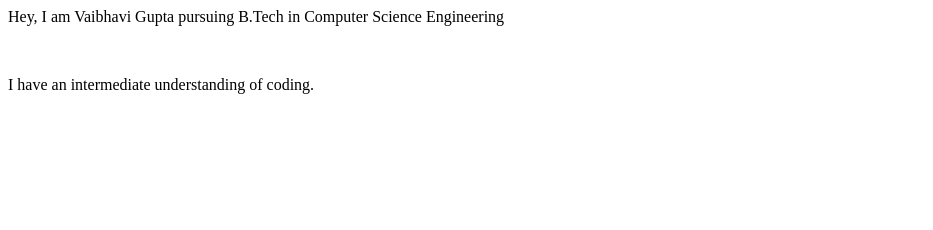
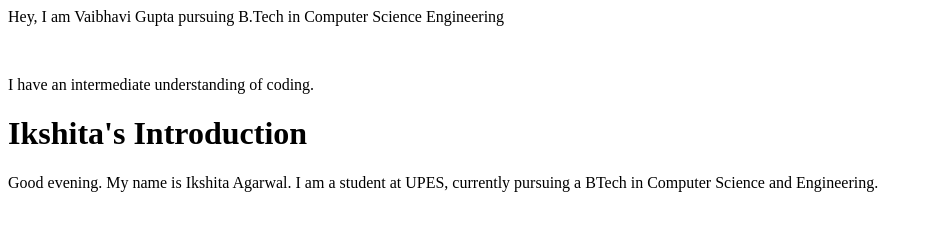
Before and after one commit to Vaibhvigpta05/intern-introductions, a plain HTML site: page index.html in a window 1280 px wide. Shown: the whole page, without its empty margins (0-933 px from the left). Drawn offline with Linux system fonts and the light colour scheme.

Commit message:
Add Ikshita's Introduction

```diff
--- a/index.html
+++ b/index.html
@@ -1,3 +1,6 @@
 <p>Hey, I am Vaibhavi Gupta pursuing B.Tech in Computer Science Engineering</p>
 <br>
 <p>I have an intermediate understanding of coding.</p>
+
+<h1>Ikshita's Introduction</h1>
+<p> Good evening. My name is Ikshita Agarwal. I am a student at UPES, currently pursuing a BTech in Computer Science and Engineering.</p>
```
